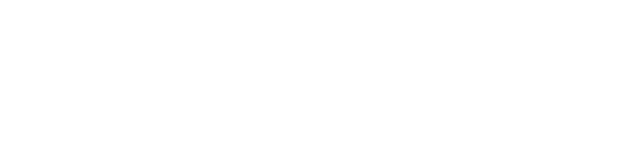
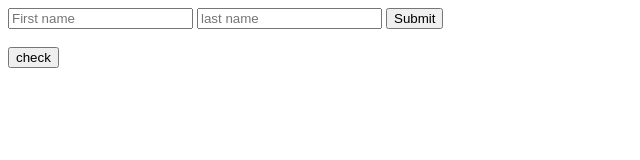
Before and after one commit to yashwantgosavi/javascript, a website: page Learning/11DOM/formElement/form.html in a window 1280 px wide. Shown: the whole page, without its empty margins (0-640 px from the left). Drawn offline with Linux system fonts and the light colour scheme.

Commit message:
form DOM

```diff
--- a/Learning/11DOM/formElement/form.html
+++ b/Learning/11DOM/formElement/form.html
@@ -8,6 +8,16 @@
 </head>
 
 <body>
+
+    <form action="anupam.php" id="loginForm">
+        <input type="email" name="ab" id="" placeholder="First name">
+        <input type="password" placeholder="last name">
+        <input type="button" value="Submit">
+    </form>
+    <br>
+    <input type="button" value="check" id="check" onclick="a()">
+    <p id="output"></p>
+
     <script>
         /*
         .action;
@@ -17,9 +27,34 @@
         .elements.namedItem().value;
         .reset();
         .submit()
+        */
+
+        let form = document.getElementById('loginForm');
+        let check = document.getElementById('check');
+        let output = document.getElementById('output');
+
+        function a() {
+            console.log("testing");
+            let x = form.submit();
+            // output.innerHTML = x;
+        }
 
 
-        */
+
+
+
+
+
+
+
+
+
+
+
+
+
+
+
     </script>
 
 
```
